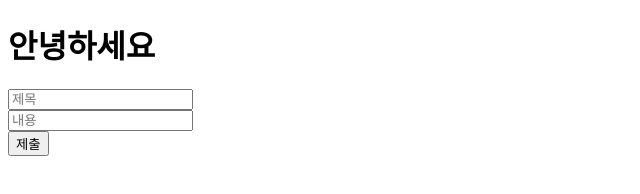
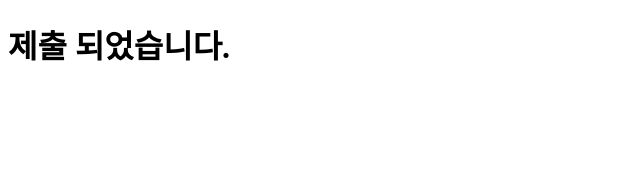
Before and after one commit to kdt-ful-class-three-group/member_2, a website: page formGET.html in a window 1280 px wide. Shown: the whole page, without its empty margins (0-640 px from the left). Drawn offline with Linux system fonts and the light colour scheme.

Commit message:
formGET 수정(app.js 제거)

```diff
--- a/formGET.html
+++ b/formGET.html
@@ -6,20 +6,6 @@
   <title>Document</title>
 </head>
 <body>
-  <h1>안녕하세요</h1>
-  <form action="/home" method="get">
-    <div>
-      <label for="fileName"></label>
-      <input type="text" name="fileName" placeholder="제목">
-    </div>
-
-    <div>
-      <label for="fileContent"></label>
-      <input type="text" name="fileContent" placeholder="내용">
-    </div>
-
-    <button type="submit">제출</button>
-  </form>
-  <script src="./app.js"></script>
+  <h1>제출 되었습니다.</h1>
 </body>
 </html>
```
